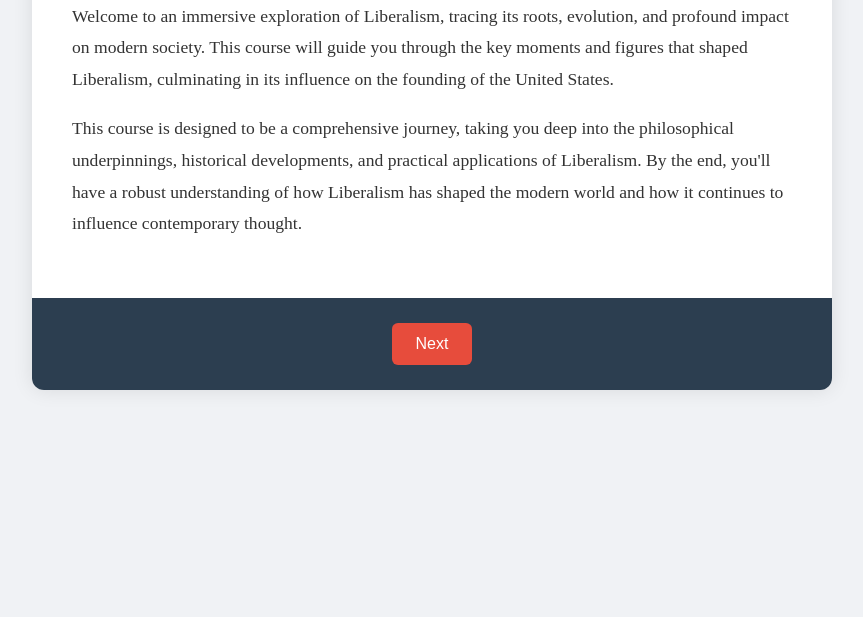
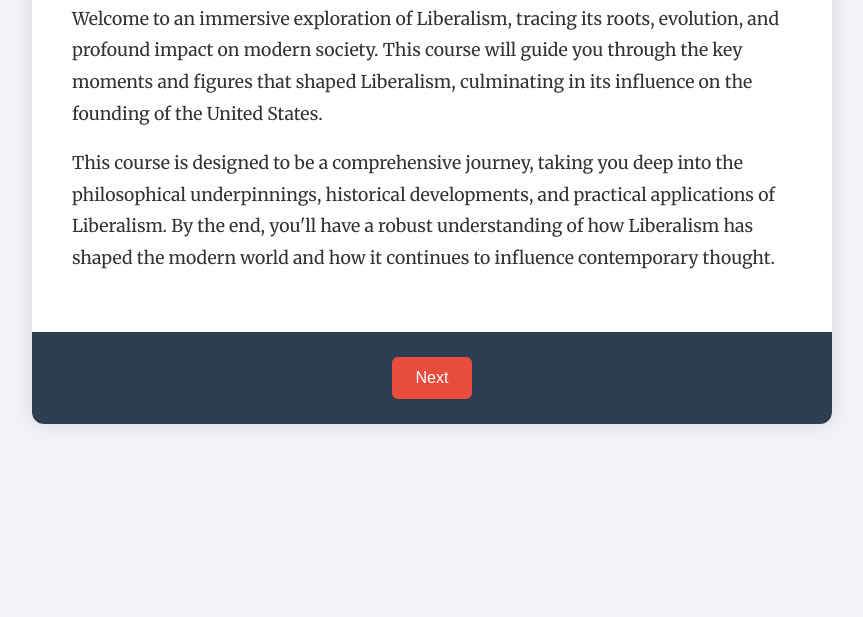
Before and after one commit to LoganLancing/liberalism-course, a plain HTML site: page index.html in a window 1280 px wide. Shown: the part 183-800 px from the top of the page, without its empty margins (208-1071 px from the left). Drawn offline with Linux system fonts and the light colour scheme.

Commit message:
Update index.html

```diff
--- a/index.html
+++ b/index.html
@@ -3,6 +3,8 @@
 <head>
     <meta charset="UTF-8">
     <title>Liberalism: A Journey Through Time</title>
+    <!-- Include Google Fonts -->
+    <link href="https://fonts.googleapis.com/css?family=Merriweather&display=swap" rel="stylesheet">
     <link rel="stylesheet" href="styles.css">
 </head>
 <body>
```
